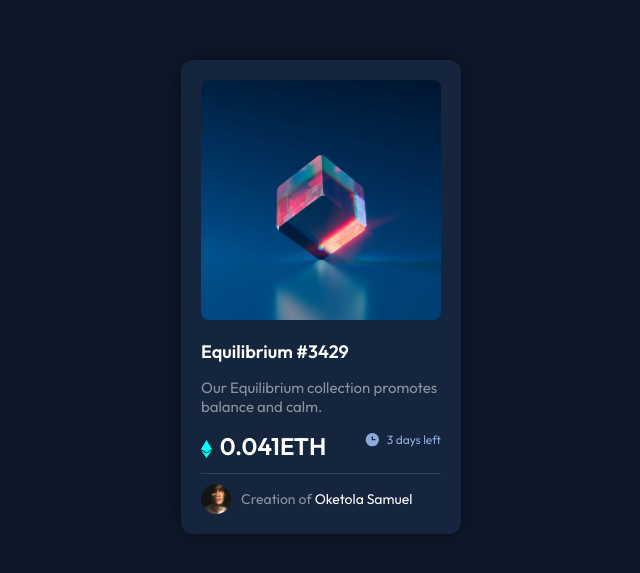
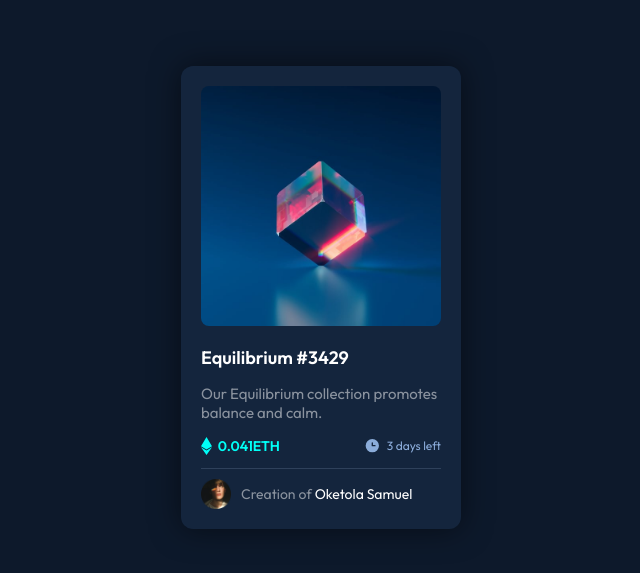
Before and after one commit to dprince001/NFT-Preview-Card, a plain HTML site: page index.html in a window 1280 px wide. Shown: the part 103-676 px from the top of the page, without its empty margins (319-959 px from the left). Drawn offline with Linux system fonts and the light colour scheme.

Commit message:
reviewed styling

```diff
--- a/style.css
+++ b/style.css
@@ -105,7 +105,7 @@ main {
     bottom: -10px;
 }
 
-.price-date h3 {
+.price-date h2 {
     color: hsl(178, 100%, 50%);
     font-size: 14px;
 }
```
